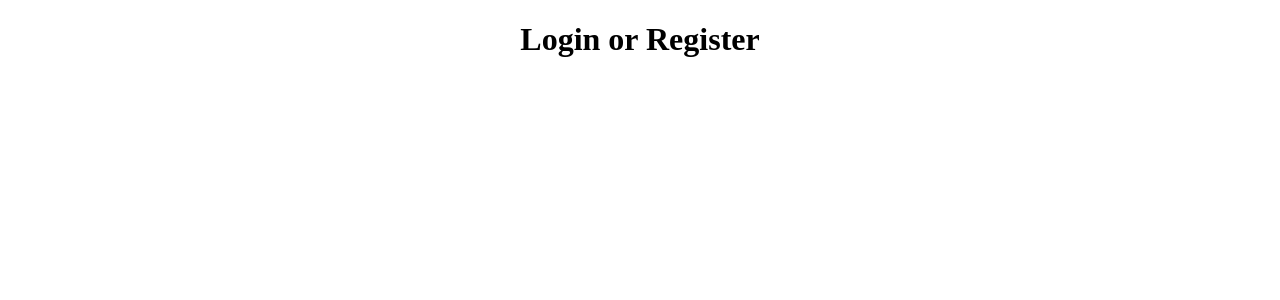
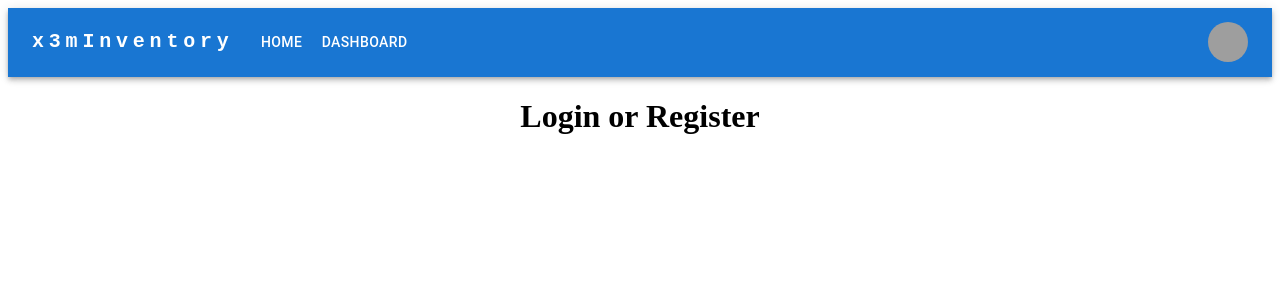
Before and after one commit to nikolagp/warehouse-inventory, a React (Create React App) app in the folder frontend/: page / in a window 1280 px wide. Shown: the top 300 px of the page. Built offline with nearby package versions, Linux system fonts and the light colour scheme; grey boxes are pictures that could not be loaded.

Commit message:
added navbar template

```diff
--- a/frontend/src/App.jsx
+++ b/frontend/src/App.jsx
@@ -3,10 +3,12 @@
 import Dashboard from './pages/Dashboard';
 import Home from './pages/Home';
 import AddProduct from './pages/AddProduct';
+import NavBar from './components/NavBar';
 
 function App() {
   return (
     <div className="App">
+      <NavBar />
       <BrowserRouter>
         <Routes>
           <Route path="/" element={<Home />} />
--- /dev/null
+++ b/frontend/src/components/NavBar.jsx
@@ -0,0 +1,162 @@
+import * as React from 'react';
+import AppBar from '@mui/material/AppBar';
+import Box from '@mui/material/Box';
+import Toolbar from '@mui/material/Toolbar';
+import IconButton from '@mui/material/IconButton';
+import Typography from '@mui/material/Typography';
+import Menu from '@mui/material/Menu';
+// import MenuIcon from '@mui/icons-material/Menu';
+import Container from '@mui/material/Container';
+import Avatar from '@mui/material/Avatar';
+import Button from '@mui/material/Button';
+import Tooltip from '@mui/material/Tooltip';
+import MenuItem from '@mui/material/MenuItem';
+// import AdbIcon from '@mui/icons-material/Adb';
+
+const pages = ['Home', 'Dashboard'];
+const settings = ['Profile', 'Account', 'Dashboard', 'Logout'];
+
+function ResponsiveAppBar() {
+  const [anchorElNav, setAnchorElNav] = React.useState(null);
+  const [anchorElUser, setAnchorElUser] = React.useState(null);
+
+  const handleOpenNavMenu = (event) => {
+    setAnchorElNav(event.currentTarget);
+  };
+  const handleOpenUserMenu = (event) => {
+    setAnchorElUser(event.currentTarget);
+  };
+
+  const handleCloseNavMenu = () => {
+    setAnchorElNav(null);
+  };
+
+  const handleCloseUserMenu = () => {
+    setAnchorElUser(null);
+  };
+
+  return (
+    <AppBar position="static">
+      <Container maxWidth="xl">
+        <Toolbar disableGutters>
+          {/* <AdbIcon sx={{ display: { xs: 'none', md: 'flex' }, mr: 1 }} /> */}
+          <Typography
+            variant="h6"
+            noWrap
+            component="a"
+            href="/"
+            sx={{
+              mr: 2,
+              display: { xs: 'none', md: 'flex' },
+              fontFamily: 'monospace',
+              fontWeight: 700,
+              letterSpacing: '.3rem',
+              color: 'inherit',
+              textDecoration: 'none',
+            }}
+          >
+            x3mInventory
+          </Typography>
+
+          <Box sx={{ flexGrow: 1, display: { xs: 'flex', md: 'none' } }}>
+            <IconButton
+              size="large"
+              aria-label="account of current user"
+              aria-controls="menu-appbar"
+              aria-haspopup="true"
+              onClick={handleOpenNavMenu}
+              color="inherit"
+            >
+              {/* <MenuIcon /> */}
+            </IconButton>
+            <Menu
+              id="menu-appbar"
+              anchorEl={anchorElNav}
+              anchorOrigin={{
+                vertical: 'bottom',
+                horizontal: 'left',
+              }}
+              keepMounted
+              transformOrigin={{
+                vertical: 'top',
+                horizontal: 'left',
+              }}
+              open={Boolean(anchorElNav)}
+              onClose={handleCloseNavMenu}
+              sx={{
+                display: { xs: 'block', md: 'none' },
+              }}
+            >
+              {pages.map((page) => (
+                <MenuItem key={page} onClick={handleCloseNavMenu}>
+                  <Typography textAlign="center">{page}</Typography>
+                </MenuItem>
+              ))}
+            </Menu>
+          </Box>
+          {/* <AdbIcon sx={{ display: { xs: 'flex', md: 'none' }, mr: 1 }} /> */}
+          <Typography
+            variant="h5"
+            noWrap
+            component="a"
+            href=""
+            sx={{
+              mr: 2,
+              display: { xs: 'flex', md: 'none' },
+              flexGrow: 1,
+              fontFamily: 'monospace',
+              fontWeight: 700,
+              letterSpacing: '.3rem',
+              color: 'inherit',
+              textDecoration: 'none',
+            }}
+          >
+            LOGO
+          </Typography>
+          <Box sx={{ flexGrow: 1, display: { xs: 'none', md: 'flex' } }}>
+            {pages.map((page) => (
+              <Button
+                key={page}
+                onClick={handleCloseNavMenu}
+                sx={{ my: 2, color: 'white', display: 'block' }}
+              >
+                {page}
+              </Button>
+            ))}
+          </Box>
+
+          <Box sx={{ flexGrow: 0 }}>
+            <Tooltip title="Open settings">
+              <IconButton onClick={handleOpenUserMenu} sx={{ p: 0 }}>
+                <Avatar alt="Remy Sharp" src="/static/images/avatar/2.jpg" />
+              </IconButton>
+            </Tooltip>
+            <Menu
+              sx={{ mt: '45px' }}
+              id="menu-appbar"
+              anchorEl={anchorElUser}
+              anchorOrigin={{
+                vertical: 'top',
+                horizontal: 'right',
+              }}
+              keepMounted
+              transformOrigin={{
+                vertical: 'top',
+                horizontal: 'right',
+              }}
+              open={Boolean(anchorElUser)}
+              onClose={handleCloseUserMenu}
+            >
+              {settings.map((setting) => (
+                <MenuItem key={setting} onClick={handleCloseUserMenu}>
+                  <Typography textAlign="center">{setting}</Typography>
+                </MenuItem>
+              ))}
+            </Menu>
+          </Box>
+        </Toolbar>
+      </Container>
+    </AppBar>
+  );
+}
+export default ResponsiveAppBar;
```
